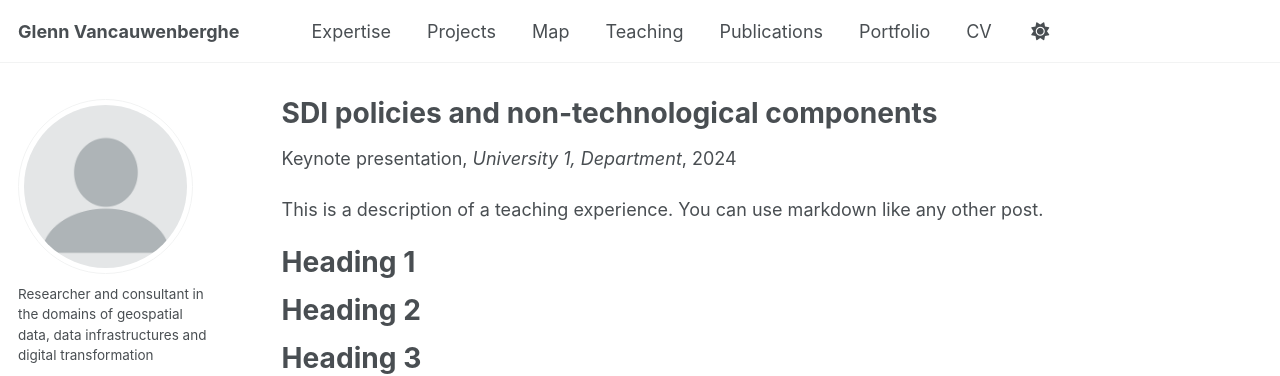
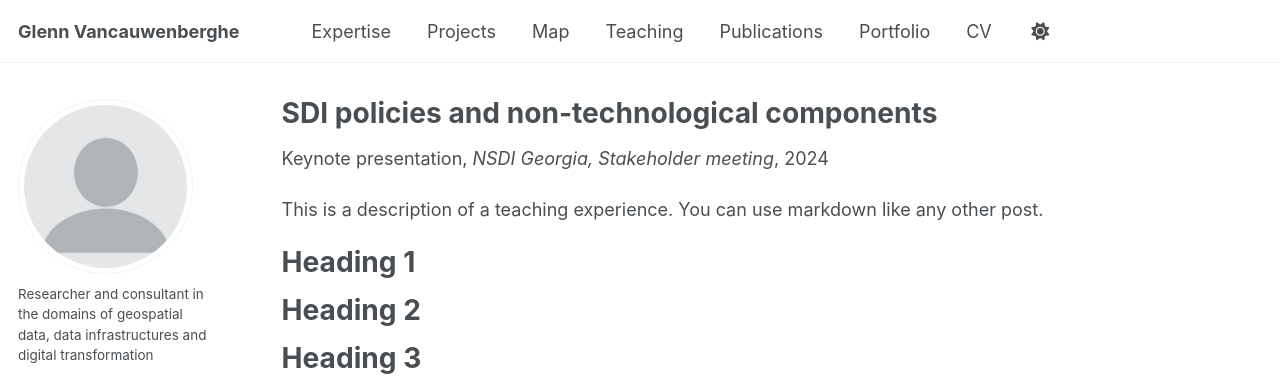
Before and after one commit to GVancauwenberghe/gvancauwenberghe.github.io, a Jekyll site: the page built from _teaching/2015-spring-teaching-2.md, in a window 1280 px wide and 1051 px high. Shown: the top 376 px of the window. Built offline with Jekyll 4.4.1, drawn with Linux system fonts in a browser that asks for light colours; some web fonts are replaced.

Commit message:
Update 2015-spring-teaching-2.md

```diff
--- a/_teaching/2015-spring-teaching-2.md
+++ b/_teaching/2015-spring-teaching-2.md
@@ -3,7 +3,7 @@ title: "SDI policies and non-technological components"
 collection: teaching
 type: "Keynote presentation"
 permalink: /teaching/teaching-2
-venue: "University 1, Department"
+venue: "NSDI Georgia, Stakeholder meeting"
 date: 2024-12-27
 location: "Tblisi, Georgia"
 ---
```
